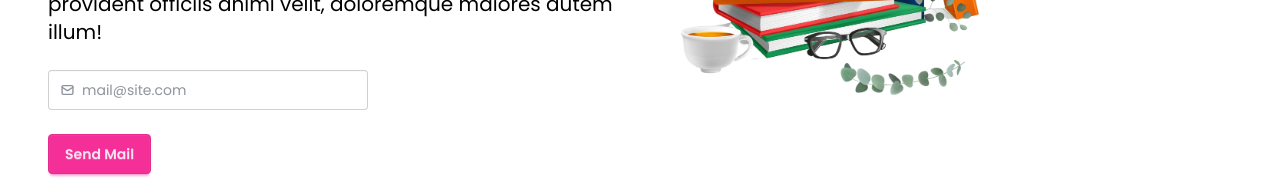
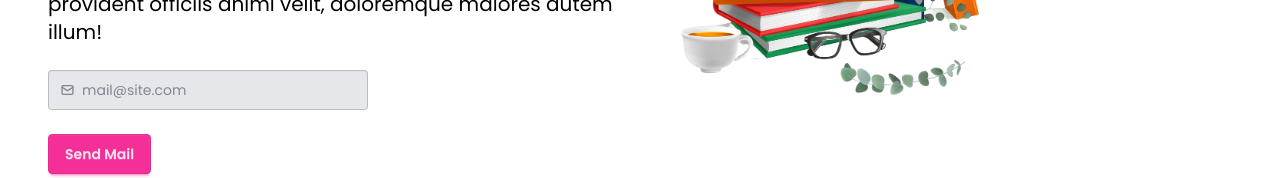
Before and after one commit to akashshukla748972/book_store, a React (Vite) app in the folder frontend/: page / in a window 1280 px wide. Shown: the part 338-516 px from the top of the page. Built offline with nearby package versions, Linux system fonts and the light colour scheme.

Commit message:
change banner input box css

```diff
--- a/frontend/src/components/Banner.jsx
+++ b/frontend/src/components/Banner.jsx
@@ -19,7 +19,7 @@ const Banner = () => {
             </p>
 
             <div className="flex flex-col space-y-6">
-              <label className="input validator bg-white text-gray-800 border">
+              <label className="input validator bg-gray-200 dark:bg-white text-gray-800 border">
                 <svg
                   className="h-[1em] opacity-50"
                   xmlns="http://www.w3.org/2000/svg"
```
